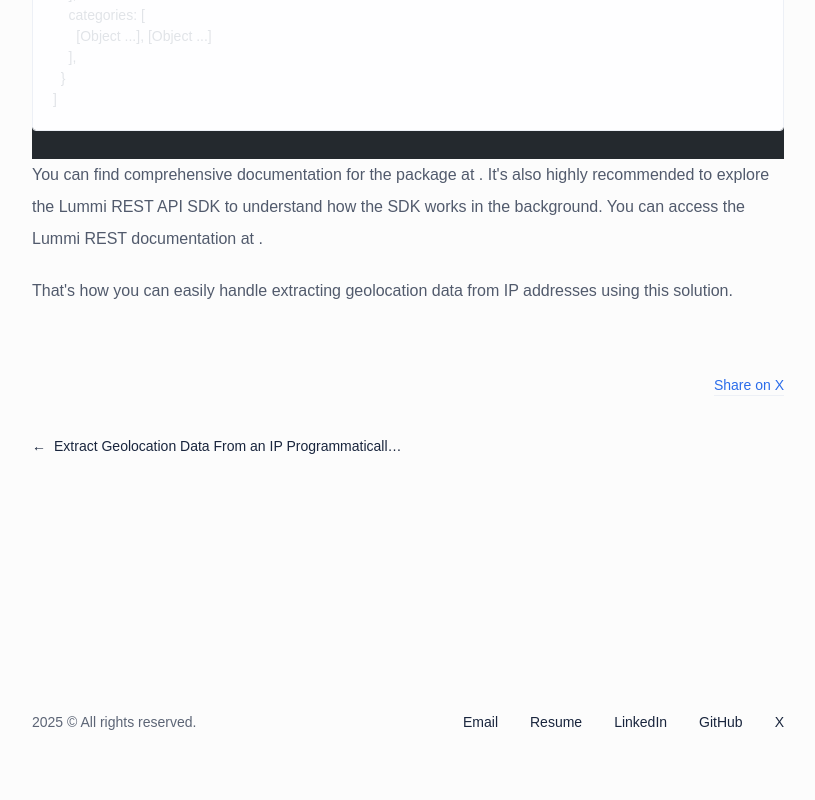
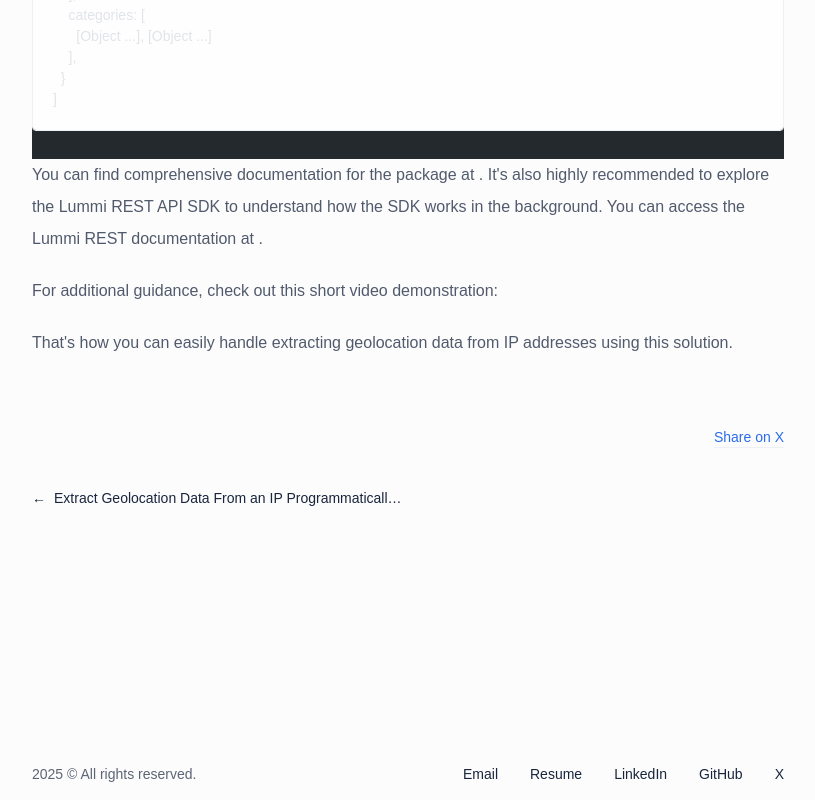
Before and after one commit to bfzli/blog, an Astro site: page /programmatically-access-lummi-ai-images-with-lummi-sdk in a window 1280 px wide. Shown: the part 2812-3612 px from the top of the page, without its empty margins (232-1047 px from the left). Before the commit the page ends 3560 px from the top, so only its background shows below. Built offline with nearby package versions, Linux system fonts and the light colour scheme; Astro itself is replaced by a stand-in of ours; some packages are replaced by stand-ins of ours; code samples lack their colours.

Commit message:
Update programmatically-access-lummi-ai-images-with-lummi-sdk.mdx

```diff
--- a/src/content/posts/programmatically-access-lummi-ai-images-with-lummi-sdk.mdx
+++ b/src/content/posts/programmatically-access-lummi-ai-images-with-lummi-sdk.mdx
@@ -104,6 +104,6 @@ This is the output of our method call with the filters we have provided:
 
 You can find comprehensive documentation for the package at https://lummi.minilibs.com. It's also highly recommended to explore the Lummi REST API SDK to understand how the SDK works in the background. You can access the Lummi REST documentation at https://www.lummi.ai/developers/api-reference.
 
-{/* For additional guidance, check out this short video demonstration: https://youtu.be/n3lA2fd8IIQ */}
+For additional guidance, check out this short video demonstration: https://youtu.be/gYnUw0MYDwc
 
 That's how you can easily handle extracting geolocation data from IP addresses using this solution.
```
